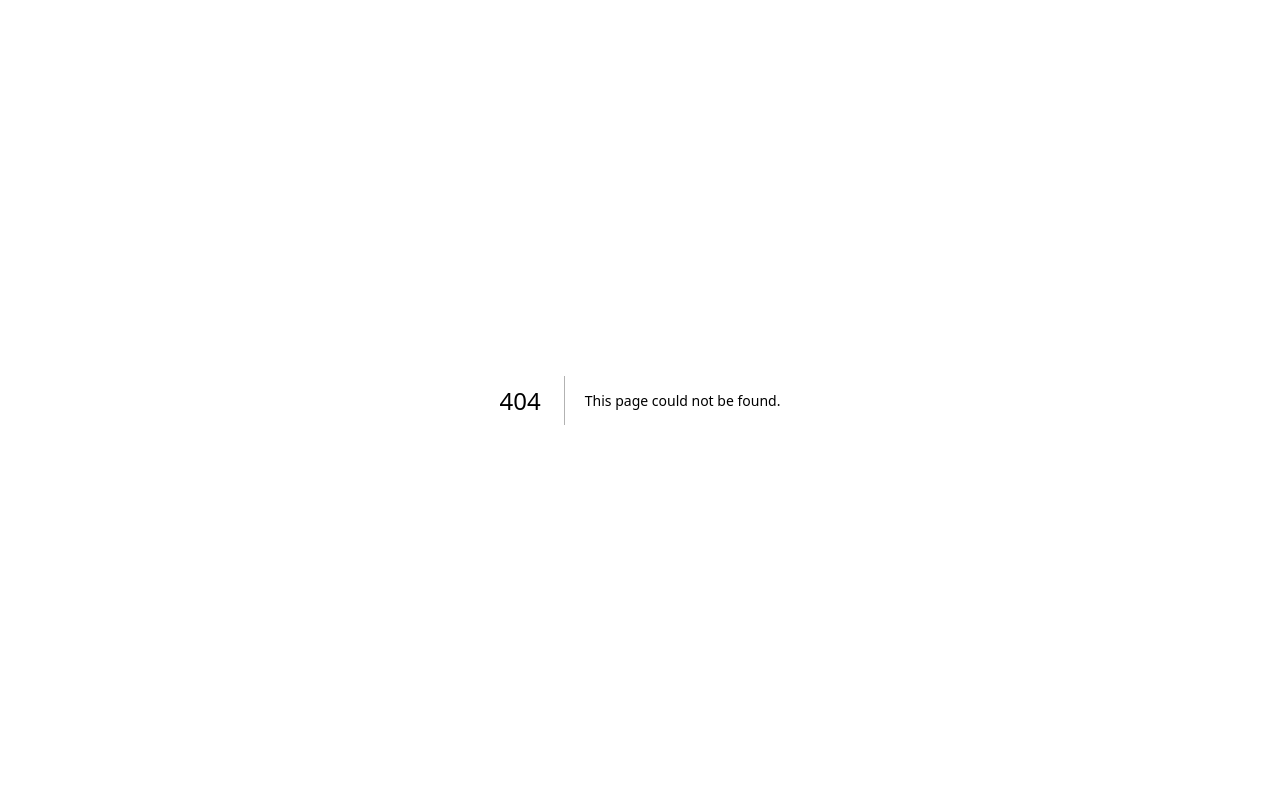
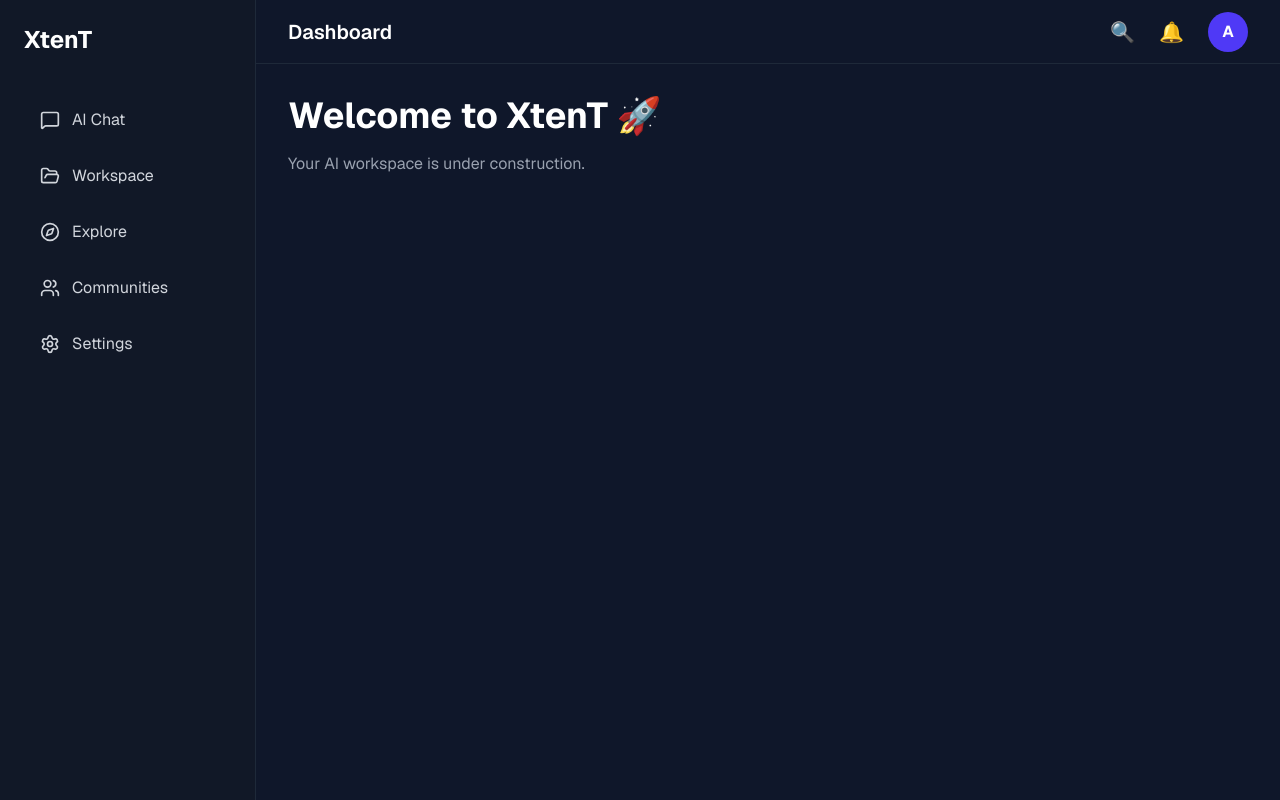
Before and after one commit to aseems2019-ship-it/xtent, a Next.js app: page /dashboard in a window 1280 px wide. Before the commit this address had no page. Built offline with nearby package versions, Linux system fonts and the light colour scheme.

Commit message:
Sprint 2: Dashboard layout and routing

```diff
--- /dev/null
+++ b/app/(app)/dashboard/page.tsx
@@ -0,0 +1,13 @@
+export default function DashboardPage() {
+  return (
+    <>
+      <h1 className="text-4xl font-bold">
+        Welcome to XtenT 🚀
+      </h1>
+
+      <p className="mt-4 text-gray-400">
+        Your AI workspace is under construction.
+      </p>
+    </>
+  );
+}
--- /dev/null
+++ b/app/(app)/layout.tsx
@@ -0,0 +1,24 @@
+import Sidebar from "@/components/dashboard/Sidebar";
+import Topbar from "@/components/dashboard/Topbar";
+
+export default function AppLayout({
+  children,
+}: {
+  children: React.ReactNode;
+}) {
+  return (
+    <main className="min-h-screen bg-[#0f172a] text-white">
+      <div className="flex min-h-screen">
+        <Sidebar />
+
+        <div className="flex flex-1 flex-col">
+          <Topbar />
+
+          <section className="flex-1 p-8">
+            {children}
+          </section>
+        </div>
+      </div>
+    </main>
+  );
+}
--- /dev/null
+++ b/components/dashboard/Sidebar.tsx
@@ -0,0 +1,41 @@
+import {
+  MessageSquare,
+  FolderOpen,
+  Compass,
+  Users,
+  Settings,
+} from "lucide-react";
+
+export default function Sidebar() {
+  const menu = [
+    { icon: MessageSquare, label: "AI Chat" },
+    { icon: FolderOpen, label: "Workspace" },
+    { icon: Compass, label: "Explore" },
+    { icon: Users, label: "Communities" },
+    { icon: Settings, label: "Settings" },
+  ];
+
+  return (
+    <aside className="w-64 border-r border-gray-800 bg-[#111827] p-6">
+      <h1 className="mb-10 text-2xl font-bold text-white">
+        XtenT
+      </h1>
+
+      <nav className="space-y-2">
+        {menu.map((item) => {
+          const Icon = item.icon;
+
+          return (
+            <button
+              key={item.label}
+              className="flex w-full items-center gap-3 rounded-lg px-4 py-3 text-gray-300 transition hover:bg-indigo-600 hover:text-white"
+            >
+              <Icon size={20} />
+              <span>{item.label}</span>
+            </button>
+          );
+        })}
+      </nav>
+    </aside>
+  );
+}
--- /dev/null
+++ b/components/dashboard/Topbar.tsx
@@ -0,0 +1,18 @@
+export default function Topbar() {
+  return (
+    <header className="flex h-16 items-center justify-between border-b border-gray-800 px-8">
+      <h2 className="text-xl font-semibold">
+        Dashboard
+      </h2>
+
+      <div className="flex items-center gap-6">
+        <button className="text-xl">🔍</button>
+        <button className="text-xl">🔔</button>
+
+        <div className="flex h-10 w-10 items-center justify-center rounded-full bg-indigo-600 font-bold">
+          A
+        </div>
+      </div>
+    </header>
+  );
+}
--- a/package.json
+++ b/package.json
@@ -13,7 +13,7 @@
     "class-variance-authority": "^0.7.1",
     "clsx": "^2.1.1",
     "framer-motion": "^12.42.2",
-    "lucide-react": "^1.24.0",
+    "lucide-react": "^1.26.0",
     "next": "16.2.10",
     "react": "19.2.4",
     "react-dom": "19.2.4",
```
Also changed, not shown: app/(marketing)/page.tsx (renamed from app/page.tsx), 1 other file (tests, documents, lock files or other folders).
